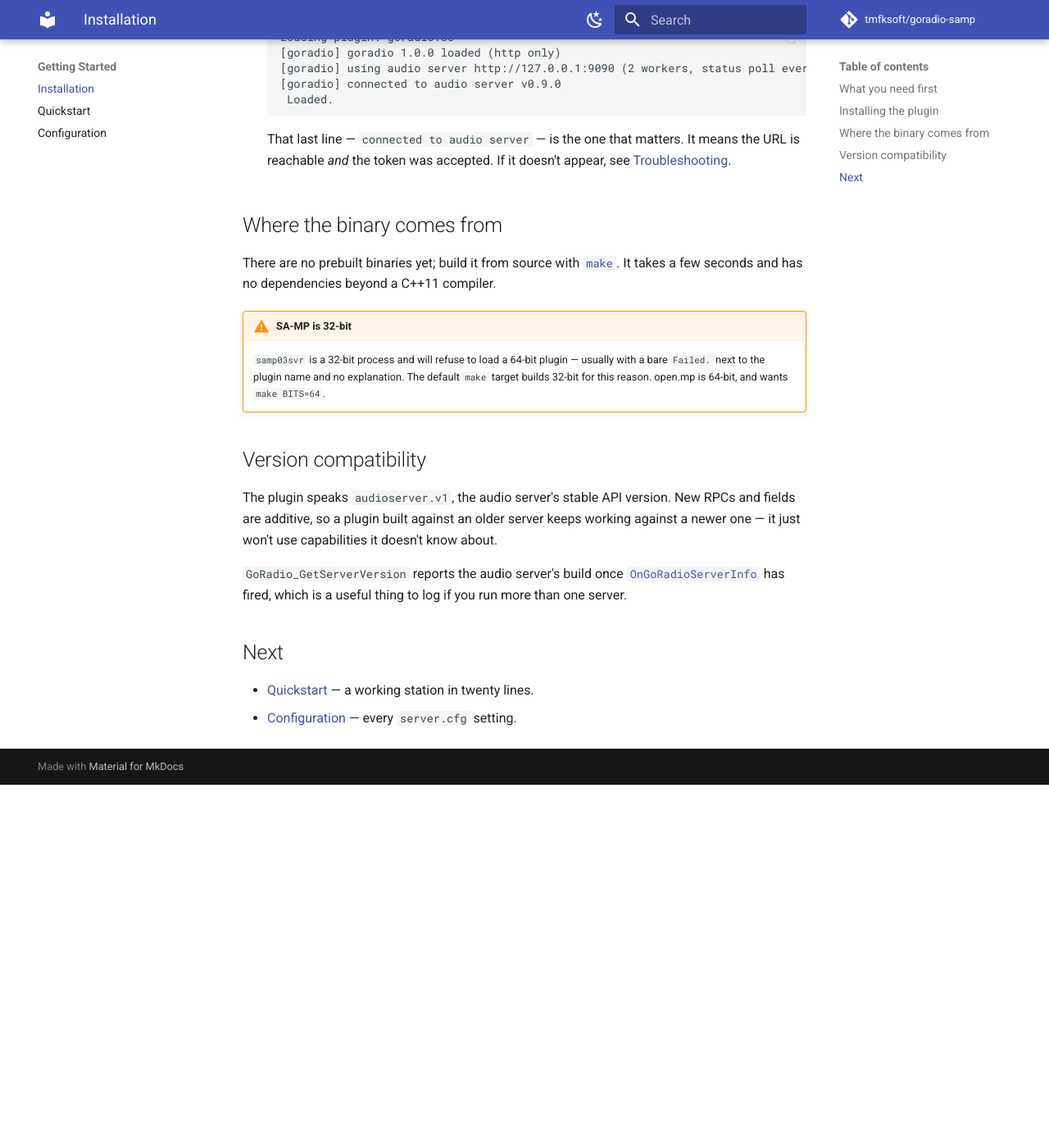
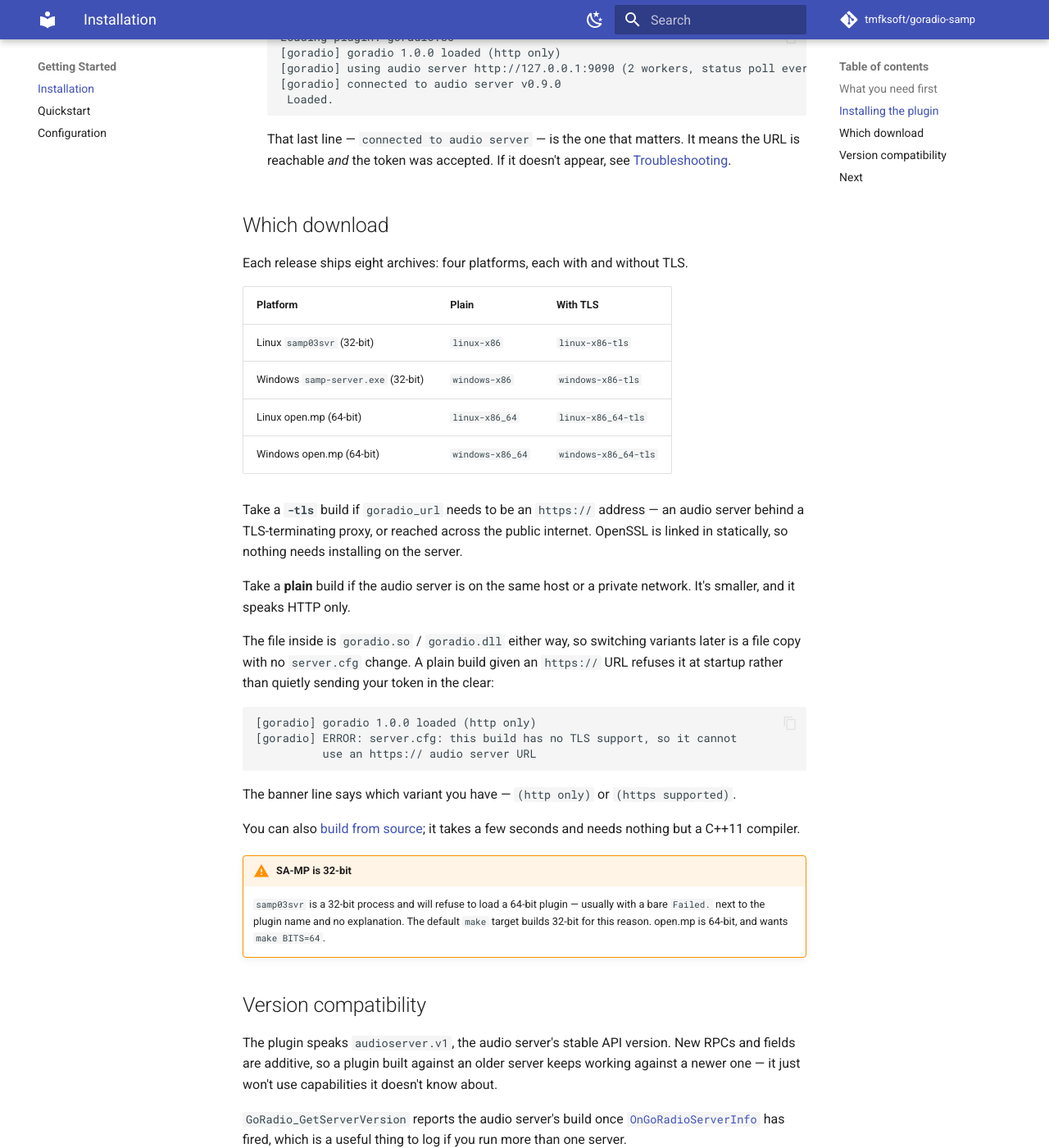
Before and after one commit to GoRadioServer/goradio-samp, an MkDocs documentation site: the page built from docs/content/getting-started/installation.md, in a window 1280 px wide and 1400 px high, scrolled down 1053 px. Shown: the whole window at 82% size. Built offline with MkDocs 1.6.1 and Material for MkDocs 9.7.7, drawn with Linux system fonts in a browser that asks for light colours; comment, search, counter and statistics services are not loaded; before the commit the page ends 2010 px from its top, so only the background shows below that.

Commit message:
Ship TLS release variants alongside the plain builds
The released binaries were HTTP-only: neither release job passed a TLS
flag and both defaults are off, so anyone pointing goradio_url at an
https:// audio server -- the normal shape behind a TLS-terminating proxy
-- downloaded a plugin that refused the URL at startup. The capability
was implemented and documented but never actually shipped.

Releases now carry eight archives: the same four platforms, each with and
without TLS. The file inside is goradio.so / goradio.dll either way, so
switching variants is a file copy with no server.cfg change.

OpenSSL is linked statically. A plugin that needs a matching libssl on
the target box is not much use to a SA-MP server running an older OpenSSL
than the build machine, so the TLS build carries its own: the result
depends on nothing but libc, at 6.3MB against 1.6MB. OPENSSL_STATIC=0
opts back into the system OpenSSL for anyone building for their own host.

The Linux release builds move into the repo's own toolchain container.
Ubuntu's runner image does not reliably carry libssl-dev:i386, and the
32-bit TLS build is the one that needs it; the container has both
architectures and is the path actually tested here.

Three assertions now guard the build rather than trusting it:

- the binary is the architecture it claims (already present)
- exactly six symbols are exported -- static OpenSSL would otherwise
  publish thousands from a library loaded alongside other plugins, which
  is the same hazard the version script exists for
- a TLS build has no libssl runtime dependency, which is the whole point
  of linking it statically

CI gains linux-tls (both widths, in the container) and windows-tls, the
latter skipped on pull requests because vcpkg builds OpenSSL from source
and that does not pay for itself per-PR. It still runs on every push to
main, which is what matters before a tag.

Verified locally: all four Linux variants build with the right
architecture, six exports and libc-only runtime deps; packaging produces
correct INSTALL.txt for both variants; check-names, 97 tests, MinGW both
widths, mkdocs build --strict.

Not verified: the Windows TLS builds. vcpkg + static OpenSSL under MSVC
cannot be exercised here, and MinGW says nothing about whether it links.
CI is the first real test of those four.

Co-Authored-By: Claude Opus 5 <noreply@anthropic.com>

````diff
--- a/docs/content/getting-started/installation.md
+++ b/docs/content/getting-started/installation.md
@@ -68,11 +68,42 @@ comes back `permission_denied`. See the audio server's
     It means the URL is reachable *and* the token was accepted. If it
     doesn't appear, see [Troubleshooting](../guides/troubleshooting.md).
 
-## Where the binary comes from
+## Which download
 
-There are no prebuilt binaries yet; build it from source with
-[`make`](../building/index.md). It takes a few seconds and has no
-dependencies beyond a C++11 compiler.
+Each release ships eight archives: four platforms, each with and without
+TLS.
+
+| Platform | Plain | With TLS |
+|---|---|---|
+| Linux `samp03svr` (32-bit) | `linux-x86` | `linux-x86-tls` |
+| Windows `samp-server.exe` (32-bit) | `windows-x86` | `windows-x86-tls` |
+| Linux open.mp (64-bit) | `linux-x86_64` | `linux-x86_64-tls` |
+| Windows open.mp (64-bit) | `windows-x86_64` | `windows-x86_64-tls` |
+
+Take a **`-tls`** build if `goradio_url` needs to be an `https://`
+address — an audio server behind a TLS-terminating proxy, or reached
+across the public internet. OpenSSL is linked in statically, so nothing
+needs installing on the server.
+
+Take a **plain** build if the audio server is on the same host or a
+private network. It's smaller, and it speaks HTTP only.
+
+The file inside is `goradio.so` / `goradio.dll` either way, so switching
+variants later is a file copy with no `server.cfg` change. A plain build
+given an `https://` URL refuses it at startup rather than quietly sending
+your token in the clear:
+
+```
+[goradio] goradio 1.0.0 loaded (http only)
+[goradio] ERROR: server.cfg: this build has no TLS support, so it cannot
+          use an https:// audio server URL
+```
+
+The banner line says which variant you have — `(http only)` or
+`(https supported)`.
+
+You can also [build from source](../building/index.md); it takes a few
+seconds and needs nothing but a C++11 compiler.
 
 !!! warning "SA-MP is 32-bit"
     `samp03svr` is a 32-bit process and will refuse to load a 64-bit
````
Also changed, not shown: CMakeLists.txt (+9 -0 lines), docs/content/building/index.md (+16 -5 lines), docs/content/getting-started/configuration.md (+1 -1 lines), docs/content/how-it-works/transport.md (+4 -3 lines), README.md, 5 other files.
